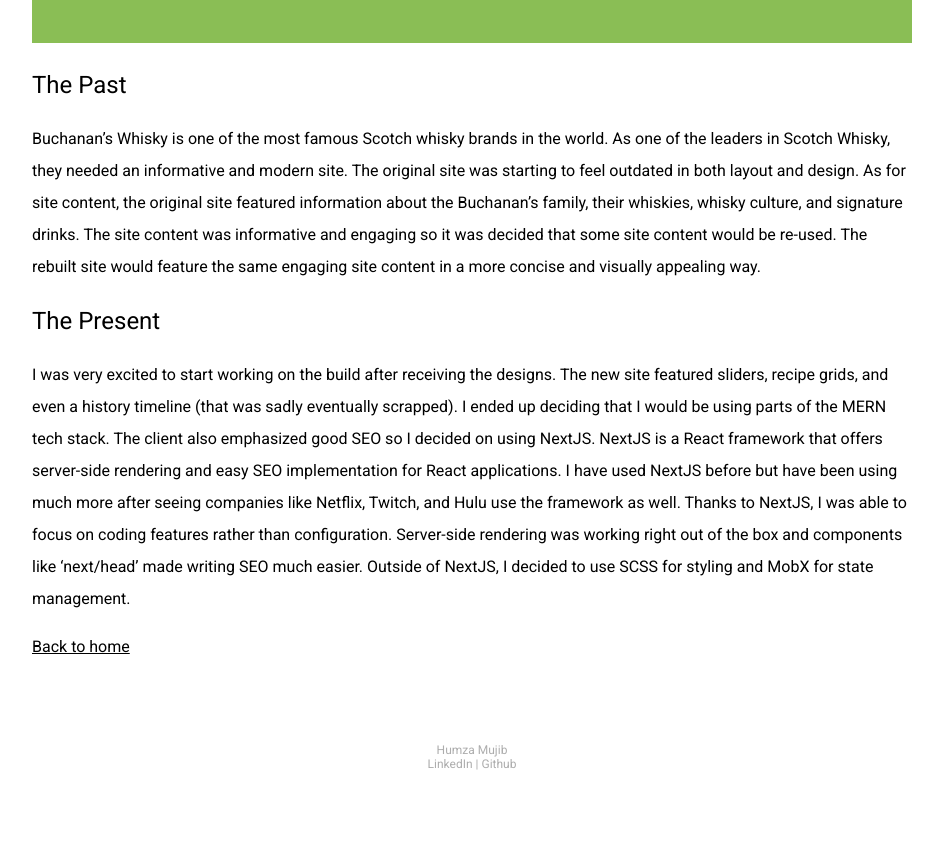
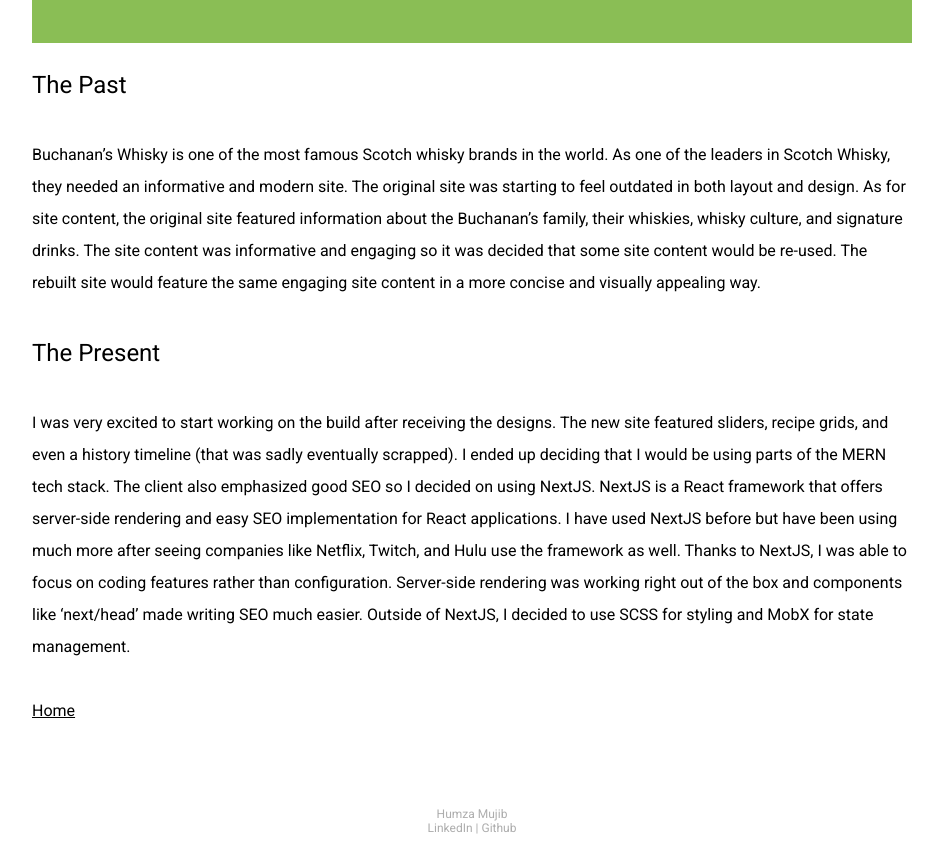
Before and after one commit to hmujib/hmujib-portfolio, a Next.js app: page /buchanans-rebuild in a window 1280 px wide. Shown: the part 680-1531 px from the top of the page, without its empty margins (168-1111 px from the left). Before the commit the page ends 1467 px from the top, so only its background shows below. Built offline with nearby package versions, Linux system fonts and the light colour scheme.

Commit message:
Added QOL fixes

```diff
--- a/components/ProjectCard/ProjectCard.tsx
+++ b/components/ProjectCard/ProjectCard.tsx
@@ -34,7 +34,7 @@
   font-size: 2rem;
   letter-spacing: -2px;
   cursor: pointer;
-
+  color: black;
   &:hover {
     color: ${props => props.theme.blue};
     transition: .2s;
@@ -69,13 +69,13 @@
     <ProjectContainer>
       <Panel>
         <Link href="/[project]" as={`/${props.slug}`}>
-          <ProjectTitle>{props.projectTitle}</ProjectTitle>
+          <a><ProjectTitle>{props.projectTitle}</ProjectTitle></a>
         </Link>
         <ProjectDetails>{props.projectDetails}</ProjectDetails>
       </Panel>
       <Panel>
         <Link href="/[project]" as={`/${props.slug}`}>
-          <ProjectImage src={props.projectImage} />
+          <a><ProjectImage src={props.projectImage} /></a>
         </Link>
       </Panel>
     </ProjectContainer>
--- a/data/projects.json
+++ b/data/projects.json
@@ -4,6 +4,7 @@
     "details": "Personal - 2020",
     "previewImage": "portfolio-preview.png",
     "slug": "portfolio",
+    "github": "true",
     "article": {
       "picture-one": "/portfolio-preview.png",
       "paragraph-one-title": "Why?",
--- a/pages/[project]/index.tsx
+++ b/pages/[project]/index.tsx
@@ -1,10 +1,10 @@
 import { useState, useEffect } from 'react'
-import Head from "next/head"
+import Head from 'next/head'
 import Link from 'next/link'
 import styled from 'styled-components'
 import data from '../../data/projects.json'
 
-import Container from "../../components/Container"
+import Container from '../../components/Container'
 import { GetServerSideProps } from 'next'
 
 
@@ -32,17 +32,22 @@
 `
 
 const ArticleText = styled.p`
+  display: inline-block;
   font-family: 'Roboto', sans-serif;
   font-size: 1rem;
   line-height: 2rem;
 `
 
-const HomeLink = styled(ArticleText)`
+const StyledLink = styled(ArticleText)`
   color: ${props => props.theme.blue};
   text-decoration: underline;
   &:hover {
     cursor: pointer;
   }
+`
+
+const Anchor = styled.a`
+  text-decoration: none;
 `
 
 const Project = (props) => {
@@ -62,35 +67,35 @@
     <>
       <Head>
         <title>Humza Mujib | {pageData.name}</title>
-        <meta name="description" content={`Humza Mujib is a Frontend Developer in the greater NY area. Visit his portfolio to see some his work on "${pageData.name}"`} />
-        <meta property="og:title" content={`Humza Mujib | ${pageData.name}`}/>
-        <meta property="og:url" content={`https://hmujib.com/${pageData.slug}`}/>
-        <meta property="og:image" content="https://hmujib.com/social-share.png"/>
-        <meta property="og:description" content={`Humza Mujib is a Frontend Developer in the greater NY area. Visit his portfolio to see some his work on "${pageData.name}"`}/>
-        <meta property="og:type" content="website"/>
-        <meta property="twitter:title" content={`Humza Mujib | ${pageData.name}`}/>
-        <meta property="twitter:url" content={`https://hmujib.com/${pageData.slug}`}/>
-        <meta property="twitter:image" content="https://hmujib.com/social-share.png"/>
-        <meta property="twitter:description" content={`Humza Mujib is a Frontend Developer in the greater NY area. Visit his portfolio to see some his work on "${pageData.name}"`}/>
-        <meta property="twitter:type" content="website"/>
+        <meta name='description' content={`Humza Mujib is a Frontend Developer in the greater NY area. Visit his portfolio to see some his work on '${pageData.name}'`} />
+        <meta property='og:title' content={`Humza Mujib | ${pageData.name}`}/>
+        <meta property='og:url' content={`https://hmujib.com/${pageData.slug}`}/>
+        <meta property='og:image' content='https://hmujib.com/social-share.png'/>
+        <meta property='og:description' content={`Humza Mujib is a Frontend Developer in the greater NY area. Visit his portfolio to see some his work on '${pageData.name}'`}/>
+        <meta property='og:type' content='website'/>
+        <meta property='twitter:title' content={`Humza Mujib | ${pageData.name}`}/>
+        <meta property='twitter:url' content={`https://hmujib.com/${pageData.slug}`}/>
+        <meta property='twitter:image' content='https://hmujib.com/social-share.png'/>
+        <meta property='twitter:description' content={`Humza Mujib is a Frontend Developer in the greater NY area. Visit his portfolio to see some his work on '${pageData.name}'`}/>
+        <meta property='twitter:type' content='website'/>
       </Head>
-      <Container layout="homepage">
+      <Container layout='homepage'>
         <ProjectTitle>{pageData.name}</ProjectTitle>
 
         {
           Object.keys(pageData.article).map(element => {
-            if(element.includes("picture")) {
+            if(element.includes('picture')) {
               return <Picture key={element} src={pageData.article[element]}/>
-            } else if(element.includes("title")) {
+            } else if(element.includes('title')) {
               return <ParagraphTitle key={element}>{pageData.article[element]}</ParagraphTitle>
             } else {
               return <ArticleText key={element}>{pageData.article[element]}</ArticleText>
             }
           })
         }
-        <Link href="/" as="/">
-          <HomeLink>Back to home</HomeLink>
-        </Link>
+        {
+          pageData.github ? <><Anchor href="https://github.com/hmujib/hmujib-portfolio"><StyledLink>View on Github</StyledLink></Anchor> <ArticleText> | </ArticleText> <Link href="/" as="/"><StyledLink href="/">Home</StyledLink></Link></> : <Link href="/" as="/"><StyledLink href="/">Home</StyledLink></Link>
+        }
       </Container>
     </>
   )
```
